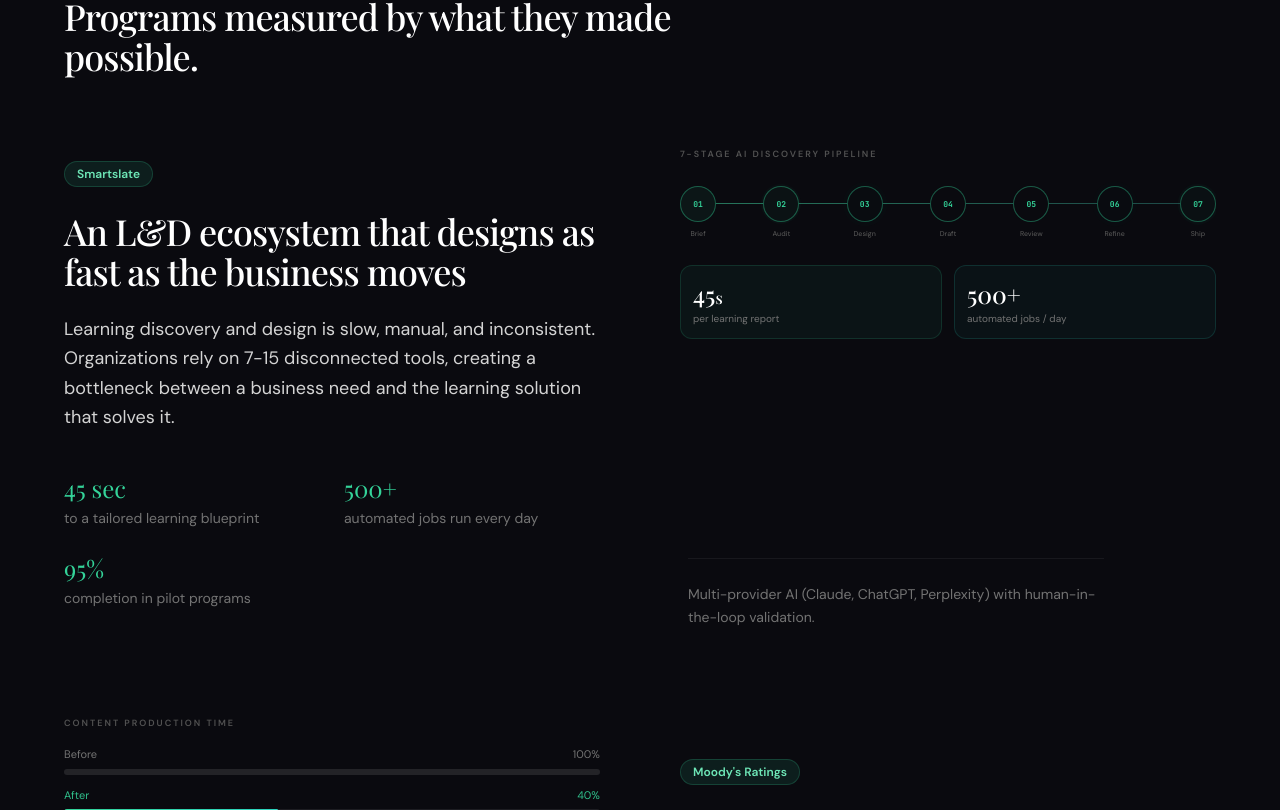
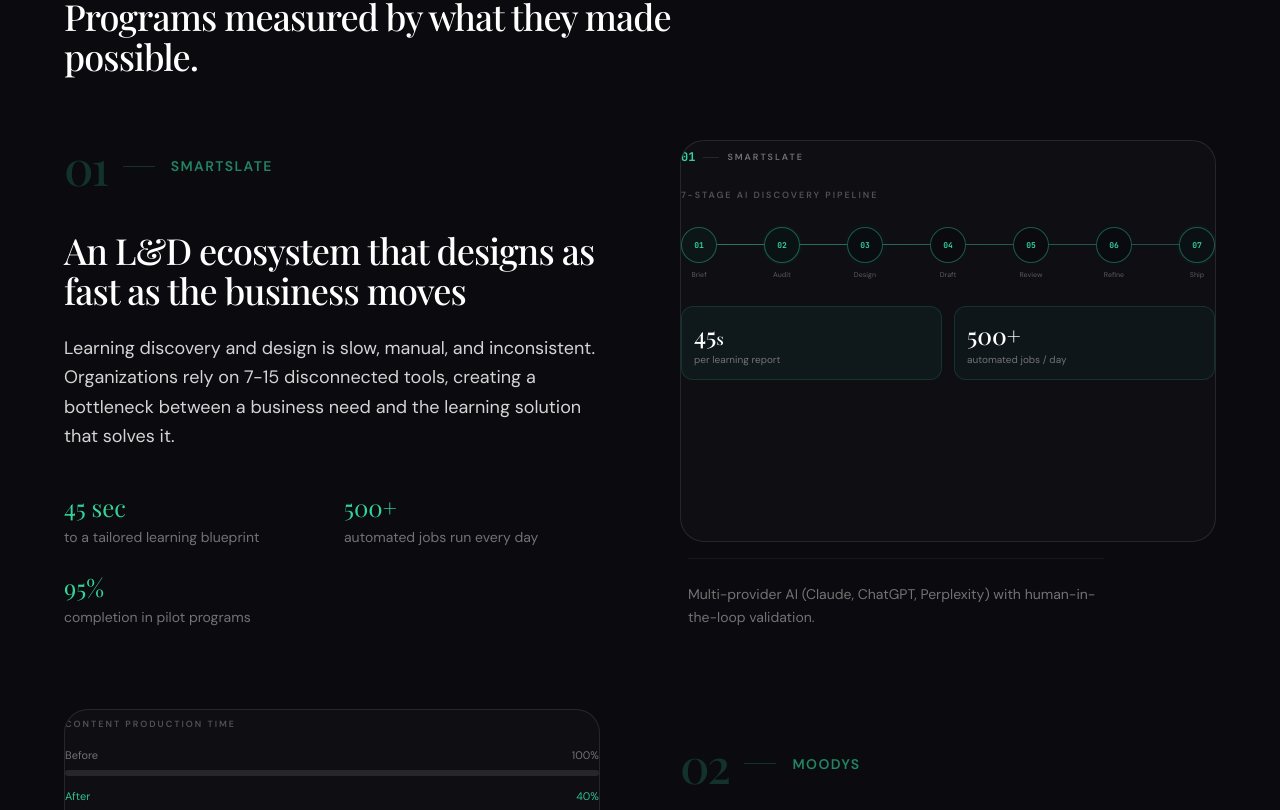
Before and after one commit to notjitin-1994/jitin-nair-portfolio, a Next.js app: page /LD-Systems-Portfolio in a window 1280 px wide. Shown: the part 1050-1860 px from the top of the page. Built offline with nearby package versions, Linux system fonts and the light colour scheme.

Commit message:
Revert Selected Work section to original implementation and fix 'undefined' strings in Impact section

```diff
--- a/app/components/ld/CaseStudyInfographics.tsx
+++ b/app/components/ld/CaseStudyInfographics.tsx
@@ -37,6 +37,15 @@ export function SmartslateInfographic() {
 
   return (
     <div className="space-y-6 py-2">
+      {/* Sequence Branding */}
+      <div className="flex items-center gap-2">
+        <span className="font-mono text-xs font-bold text-emerald-400">01</span>
+        <span className="h-px w-4 bg-white/10" />
+        <span className="text-[9px] font-semibold uppercase tracking-[0.22em] text-neutral-500">
+          Smartslate
+        </span>
+      </div>
+
       {/* Label */}
       <div className="text-[9px] font-semibold uppercase tracking-[0.22em] text-neutral-600">
         7-Stage AI Discovery Pipeline
--- a/app/components/ld/LDPortfolio.tsx
+++ b/app/components/ld/LDPortfolio.tsx
@@ -232,7 +232,11 @@ function Impact() {
               <div className="h-full rounded-2xl border border-white/[0.06] bg-white/[0.01] p-6 transition-colors hover:border-emerald-400/20">
                 <CountUp
                   to={stat.to}
-                  format={(n) => `${stat.prefix || ""}${Math.round(n).toLocaleString()}${stat.suffix || ""}`}
+                  format={(n) => {
+                    const p = stat.prefix ?? "";
+                    const s = stat.suffix ?? "";
+                    return `${p}${Math.round(n).toLocaleString()}${s}`;
+                  }}
                   className="font-serif text-2xl font-medium tracking-tight text-white sm:text-3xl"
                 />
                 <div className="mt-1 text-sm leading-snug text-neutral-500">{stat.label}</div>
@@ -251,10 +255,18 @@ function CaseStudy({ cs, index, flip }: { cs: LdCaseStudy; index: number; flip:
     <div className={`grid items-center gap-10 lg:grid-cols-2 lg:gap-20 ${flip ? "lg:direction-rtl" : ""}`}>
       <div className={flip ? "lg:order-2 lg:direction-ltr" : ""}>
         <Reveal y={20}>
-          <div className="mb-6 inline-flex items-center gap-2 rounded-full border border-emerald-400/20 bg-emerald-400/10 px-3 py-1 text-xs font-semibold text-emerald-300">
-            {cs.org}
+          <div className="mb-10 flex items-center gap-4">
+            <span className="font-serif text-5xl font-medium tracking-tighter text-emerald-400/20">
+              0{index + 1}
+            </span>
+            <div className="h-px w-8 bg-emerald-400/20" />
+            <span className="text-sm font-semibold uppercase tracking-widest text-emerald-400/60">
+              {cs.id}
+            </span>
           </div>
-          <h3 className="font-serif text-3xl font-medium tracking-tight text-white sm:text-4xl">{cs.title}</h3>
+          <h3 className="font-serif text-3xl font-medium tracking-tight text-white sm:text-4xl">
+            {cs.title}
+          </h3>
           <p className="mt-6 text-lg leading-relaxed text-neutral-300">{cs.challenge}</p>
           <div className="mt-10 grid gap-6 sm:grid-cols-2">
             {cs.outcomes.map((m) => (
@@ -268,11 +280,13 @@ function CaseStudy({ cs, index, flip }: { cs: LdCaseStudy; index: number; flip:
       </div>
       <div className={`relative ${flip ? "lg:order-1" : ""}`}>
         <Reveal delay={0.1}>
-          <div className="relative aspect-[4/3] overflow-hidden">
+          <div className="relative aspect-[4/3] overflow-hidden rounded-3xl border border-white/10 bg-white/[0.02]">
             <CaseStudyInfographic id={cs.id} />
           </div>
-          <div className="mt-4 flex items-center justify-between px-2">
-            <p className="max-w-[80%] border-t border-white/[0.06] pt-6 text-sm leading-relaxed text-neutral-500">{cs.note}</p>
+          <div className="mt-4 px-2">
+            <p className="max-w-[80%] border-t border-white/[0.06] pt-6 text-sm leading-relaxed text-neutral-500">
+              {cs.note}
+            </p>
           </div>
         </Reveal>
       </div>
```
